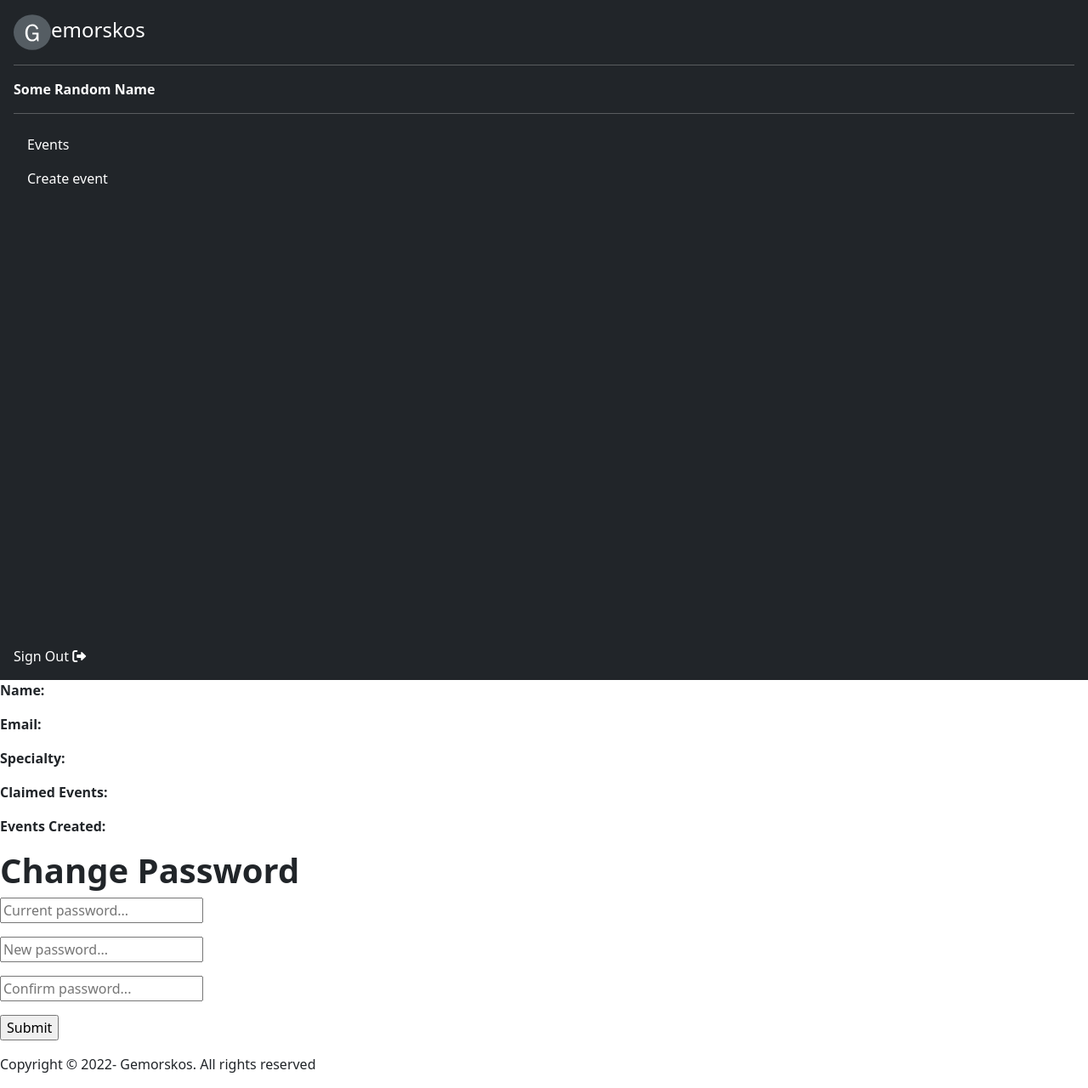
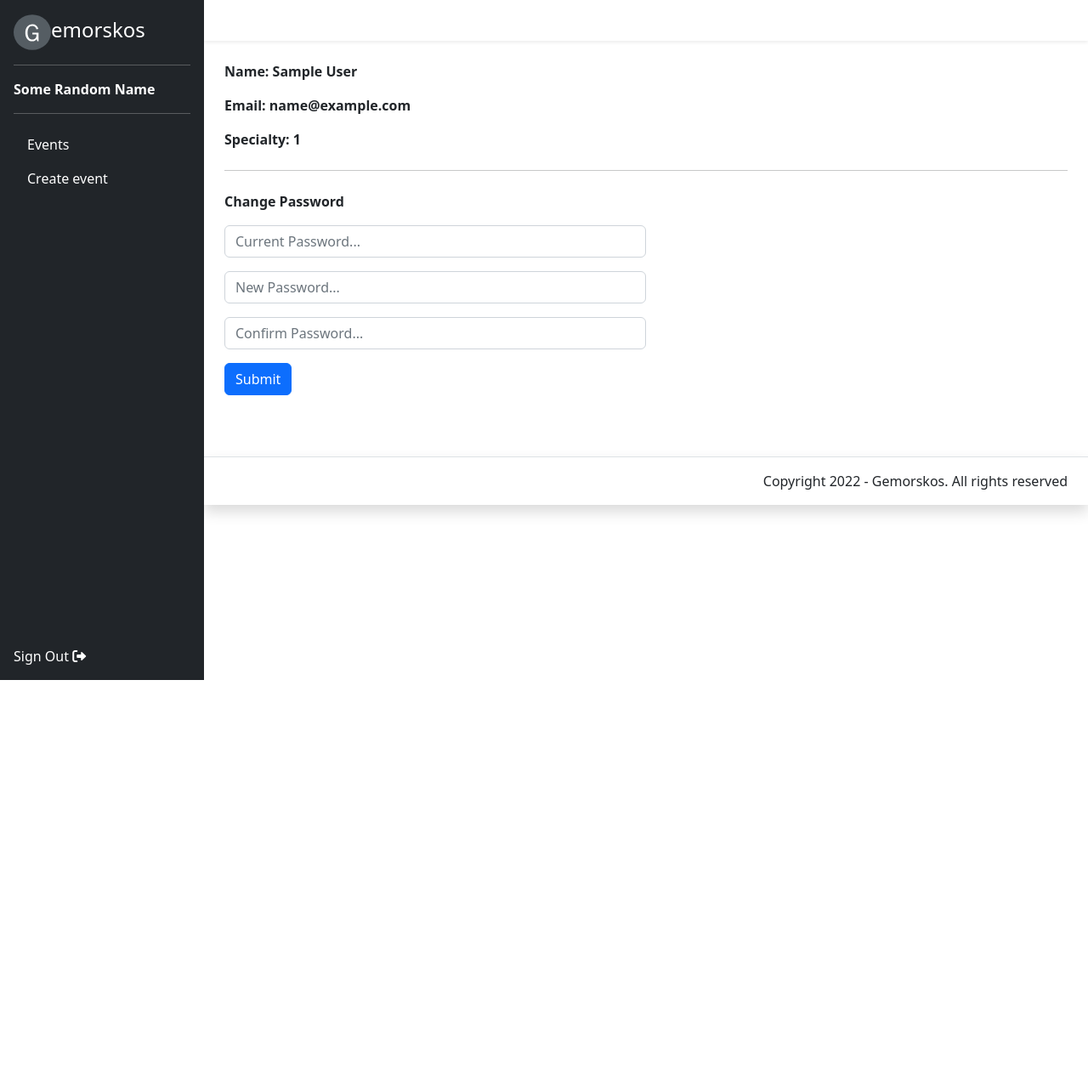
Before and after one commit to lorandhajos/GroupC-term2, a PHP site: page /profile.php in a window 1280 px wide. Shown: the whole page at 85% size. After the commit the page ends 800 px from the top, so only its background shows below. Run offline with PHP 8.4, Linux system fonts and the light colour scheme; the visitor is signed in with stand-in values (Sample User, id 1); data that the repository does not hold is empty.

Commit message:
I changed the code for the site to link better with the rest of the pages
- i improved the style of the site
- i connected the page with the navMenu.php
- i connected the page with the config.php
- i added the footer
- i added the header
- i conected  the links to the other pages of the site

```diff
--- a/src/profile.php
+++ b/src/profile.php
@@ -1,28 +1,71 @@
+<?php
+  session_start();
+  include_once "config.php";
+?>
 <!DOCTYPE html>
 <html lang="en">
 <head>
   <?php include "head.php" ?>
-      <meta charset="utf-8">
-      <meta name="viewport" content="width=device-width, initial-scale=1">
+  <link href="styles/home.css" rel="stylesheet">
   <title>Profile Page</title>
 </head>
-
 <body>
   <main>
+    <div class="row m-0">
+      <div class="col-auto p-0">
+        <nav class="sidebar">
           <?php include "navMenu.php" ?>
+        </nav>
+      </div>
+      <div class="col p-0">
+        <header class="py-4 shadow-sm">
+        </header>
+        <div class="p-4">
+          <div>
+            <?php
+            echo "<p><strong>Name: " . $_SESSION['name'] . "</strong></p>";
+            echo "<p><strong>Email: " . $_SESSION['email'] . "</strong></p>";
+            echo "<p><strong>Specialty: " . $_SESSION['speciality'] . "</strong></p>";
+            /*try {
+              $sql = "SELECT COUNT(file_id) FROM Files WHERE user_id=:session_id";
+              $stmt = $conn->prepare($sql);
+              $stmt->bindValue(':session_id', $_SESSION['user_id']);
+              $stmt->execute();
+            } catch (Exception $e) {
+              $error = "Failed to connect to the database";
+            }
+            $result = $stmt->fetch(PDO::FETCH_OBJ);
+            echo $result["COUNT(file_id)"];
+            */
+
+
+            ?>
+
+			 </div>
+          <hr class="my-4">
+          <div>
+            <p><strong>Change Password</strong></p>
+            <div class="col-sm-6">
+              <input type="text" name="currentPassword" class="form-control" id="CurrentPassword" placeholder="Current Password..." value="">
+            </div>
+            <p></p>
+            <div class="col-sm-6">
+              <input type="text" name="newPassword" class="form-control" id="NewPassword" placeholder="New Password..." value="">
+            </div>
+            <p></p>
+            <div class="col-sm-6">
+              <input type="text" name="confirmPassword" class="form-control" id="ConfirmPassword" placeholder="Confirm Password..." value="">
+            </div>
+            <p></p>
+            <button type="button" class="btn btn-primary" type="submit">Submit</button>
+          </div>
+        </div>
+
+        <footer class="py-3 mt-5 d-flex justify-content-end shadow border-top navbar p-0">
+          <p class="mb-0 me-4">Copyright 2022 - Gemorskos. All rights reserved</p>
+        </footer>
+      </div>
+    </div>
   </main>
-    <p id="Name"><strong>Name:</strong></p>
-	<p id="Email"><strong>Email:</strong></p>
-	<p id="Speacialty"><strong>Specialty:</strong></p>
-	<p id="Claimed Events"><strong>Claimed Events:</strong></p>
-	<p id="Events"><strong>Events Created:</strong></p>
-	<form action="profile.php" method="post"> </p>
-	    <h1><strong>Change Password</strong></h2>
-		<p> <input type="text" name="pass" placeholder="Current password..."> </p>
-		<p> <input type="text" name="newPass" placeholder="New password..."> </p>
-		<p> <input type="text" name="confirmPass" placeholder="Confirm password..."> </p>
-		<p> <input type="submit" value="Submit">
-		<p id="terms">Copyright © 2022- Gemorskos. All rights reserved<p>
-	</form>
 </body>
 </html>
```
Lines whose indentation alone changed are shown as unchanged.
